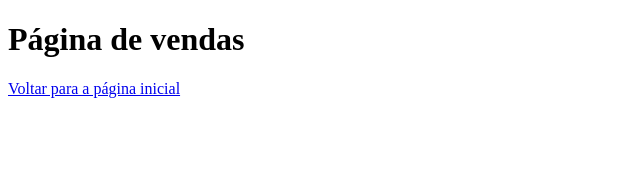
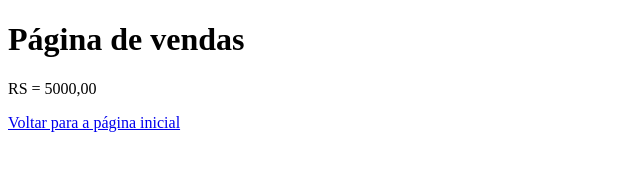
Before and after one commit to felipeoliveiradn2/agoraVaiAulaGitHub, a plain HTML site: page vendas.html in a window 1280 px wide. Shown: the whole page, without its empty margins (0-640 px from the left). Drawn offline with Linux system fonts and the light colour scheme.

Commit message:
Acrescentado valor das vendas

```diff
--- a/vendas.html
+++ b/vendas.html
@@ -7,6 +7,7 @@
 </head>
 <body>
     <h1>Página de vendas</h1>
+    <p>RS = 5000,00</p>
     <a href="index.html">Voltar para a página inicial</a>
 </body>
 </html>
```
Also changed, not shown: index.html (+1 -1 lines).
